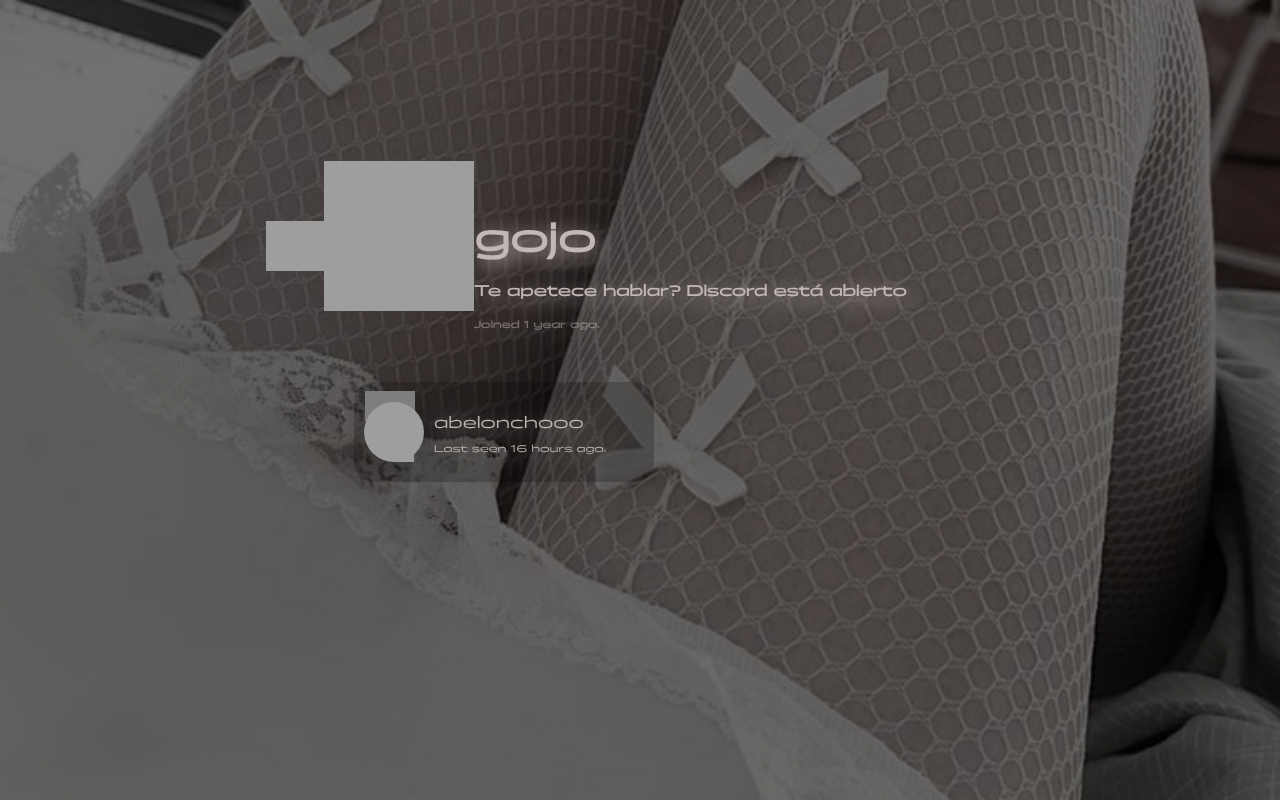
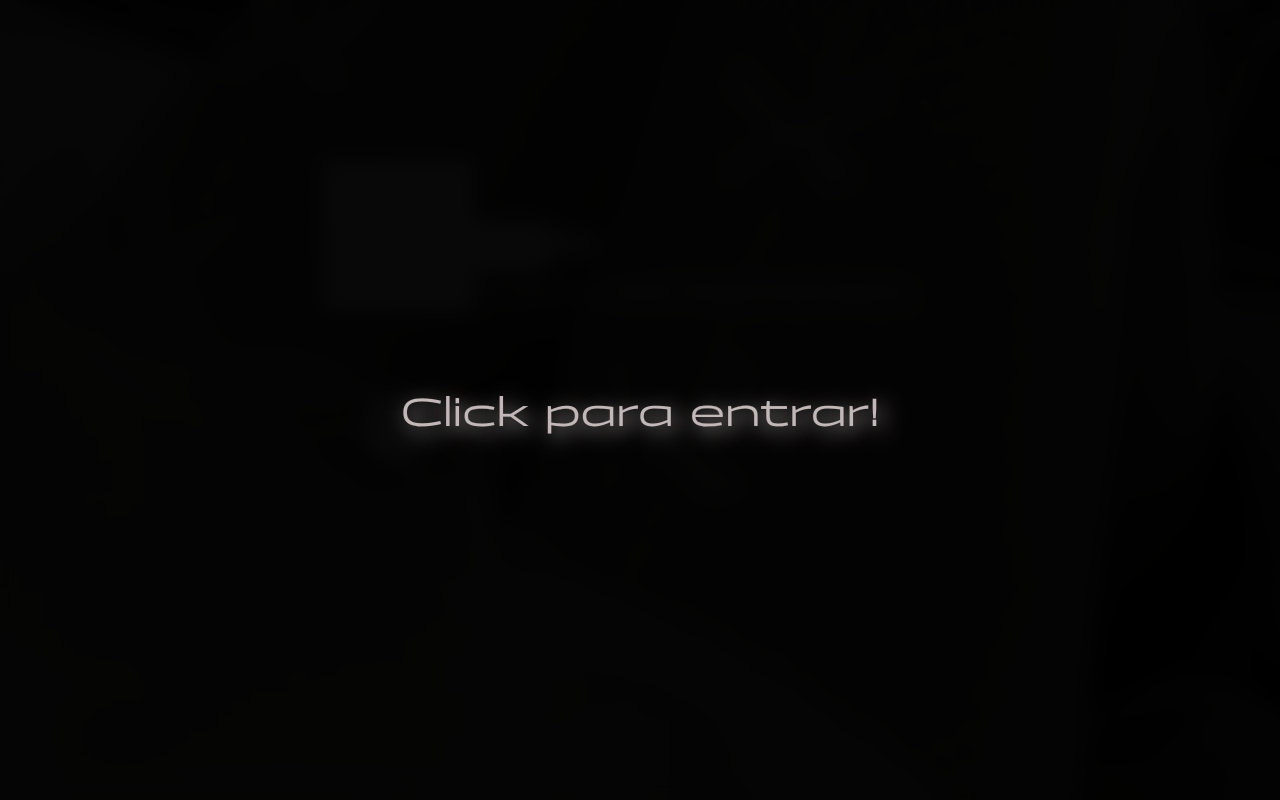
Before and after one commit to abeelonchoo/gojo-profile-card, a plain HTML site: page index.html in a window 1280 px wide. Drawn offline with Linux system fonts and the light colour scheme; grey boxes are pictures that could not be loaded.

Commit message:
Add files via upload

```diff
--- a/index.html
+++ b/index.html
@@ -7,7 +7,11 @@
     <link rel="stylesheet" href="style.css">
 </head>
 <body>
-    <audio src="https://r2.guns.lol/68b64ddf-a93e-4546-9de9-cc5efa385bae.mp3" autoplay loop hidden></audio>
+    <div id="play-overlay">
+        <div class="overlay-content">
+            <h2>Click para entrar!</h2>
+        </div>
+    </div>
     <img id=bunny src="https://media3.giphy.com/media/v1.Y2lkPTc5MGI3NjExMmZyNHV6ODZvMGN5ZHNrZXA3cnBhb203bnk4bzZxMXN4ODMydGpzdSZlcD12MV9pbnRlcm5hbF9naWZfYnlfaWQmY3Q9cw/ue7Oh8WdVspgI/giphy.gif" width="50px" height="30px">
     <div class="card" id="card">
 
--- a/style.css
+++ b/style.css
@@ -106,7 +106,7 @@ body{
     top:60px;
     width: 100px;
     height: 50px;
-    right: 590px;
+    right: 410px;
     pointer-events: none;
 }
 
```
